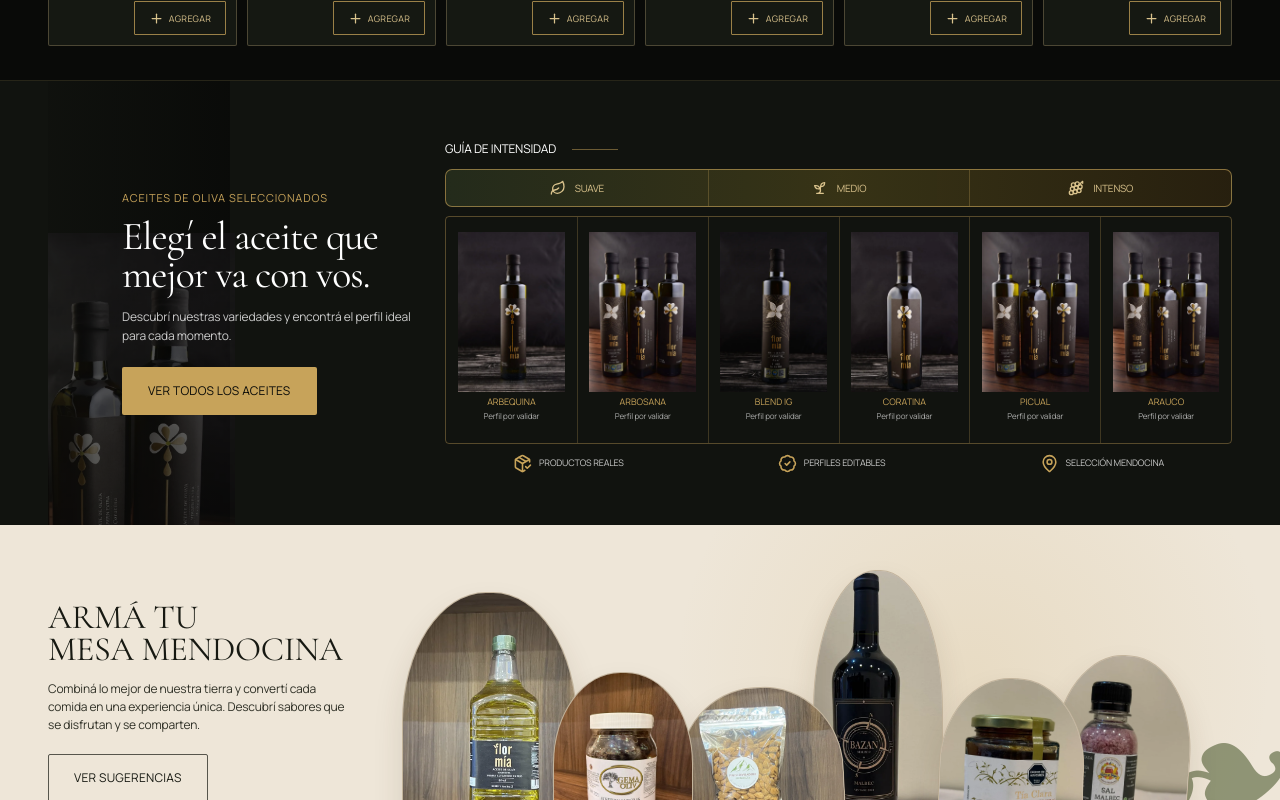
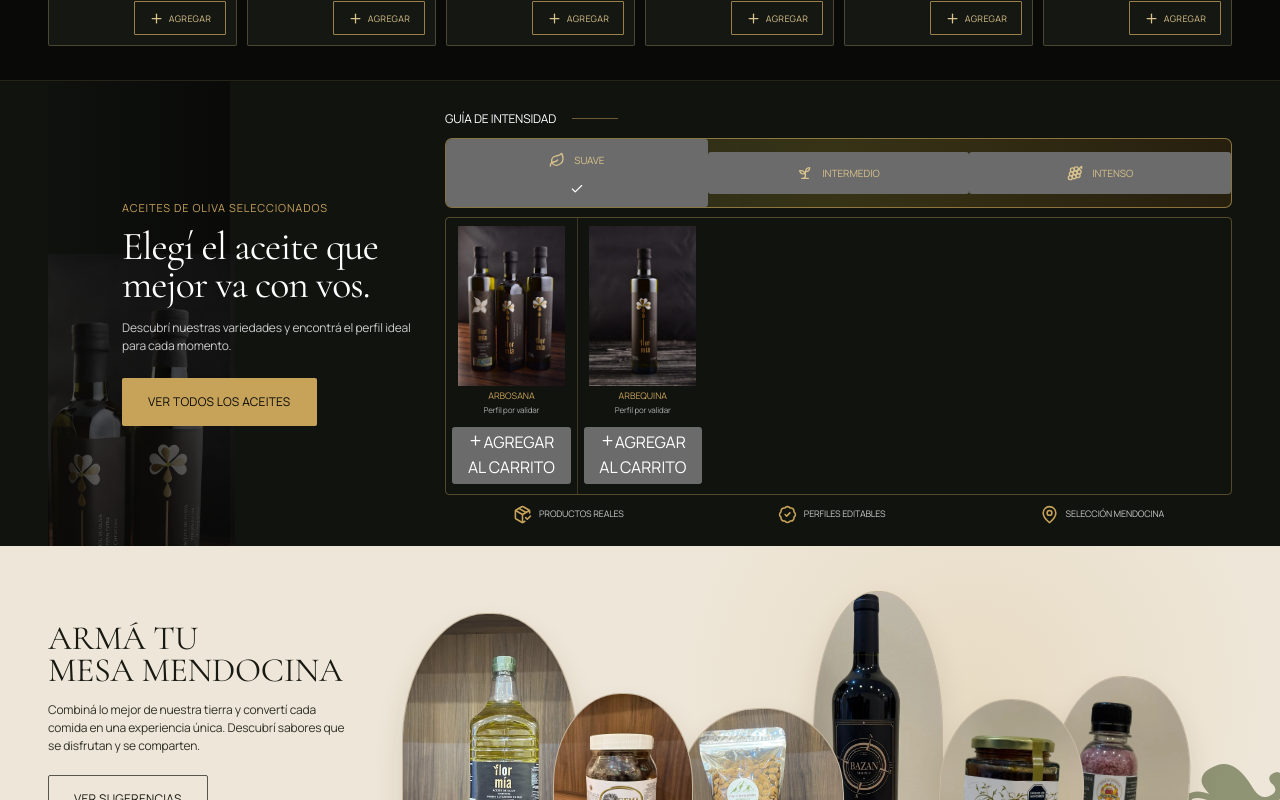
Before and after one commit to AgustinBazanUB/flor-mia-web-fiel-v3, a React (Vite) app: page / in a window 1280 px wide. Shown: the part 1560-2360 px from the top of the page. Built offline with nearby package versions, Linux system fonts and the light colour scheme.

Commit message:
Implementa guía interactiva de aceites

```diff
--- a/src/pages/HomePage.jsx
+++ b/src/pages/HomePage.jsx
@@ -1,5 +1,7 @@
+import { useEffect, useState } from "react";
 import {
   BadgeCheck,
+  Check,
   CreditCard,
   Droplets,
   Gift,
@@ -8,6 +10,7 @@
   Leaf,
   MapPin,
   PackageCheck,
+  Plus,
   Sprout,
   Truck,
   UsersRound,
@@ -16,9 +19,10 @@
 import { assetsManifest, getCategoryAsset } from "../data/assetsManifest";
 import { brand } from "../data/brand";
 import { categories } from "../data/categories";
-import { oliveProfiles } from "../data/oliveProfiles";
-import { products } from "../data/products";
+import { oliveProfileById } from "../data/oliveProfiles";
+import { productById, products } from "../data/products";
 import { promotions } from "../data/promotions";
+import { useCart } from "../context/CartContext";
 import PageMeta from "../components/PageMeta";
 import ProductCard from "../components/ProductCard";
 
@@ -52,6 +56,27 @@
   [assetsManifest.products.malbecSalt, "fm-table-scene__salt"],
 ];
 
+const intensityOptions = [
+  {
+    value: "Suave",
+    label: "SUAVE",
+    Icon: Leaf,
+    profileIds: ["arbosana", "arbequina"],
+  },
+  {
+    value: "Intermedio",
+    label: "INTERMEDIO",
+    Icon: Sprout,
+    profileIds: ["blend", "picual"],
+  },
+  {
+    value: "Intenso",
+    label: "INTENSO",
+    Icon: Grape,
+    profileIds: ["coratina", "arauco"],
+  },
+];
+
 function ResponsiveStorefront({ className = "", story = false }) {
   const asset = story ? assetsManifest.local.story : assetsManifest.local.hero;
 
@@ -77,7 +102,7 @@
         width={asset.width}
         height={asset.height}
         alt={asset.alt}
-        fetchpriority="high"
+        fetchPriority="high"
         decoding="async"
       />
     </picture>
@@ -119,10 +144,88 @@
   );
 }
 
+function OilProfileCard({ profile }) {
+  const { addItem } = useCart();
+  const [feedbackVersion, setFeedbackVersion] = useState(0);
+  const product = productById[profile.productId];
+  const added = feedbackVersion > 0;
+  const unavailable = !product || product.stock === "out" || product.active === false;
+
+  useEffect(() => {
+    if (!feedbackVersion) return undefined;
+    const timeout = window.setTimeout(() => setFeedbackVersion(0), 1600);
+    return () => window.clearTimeout(timeout);
+  }, [feedbackVersion]);
+
+  const handleAdd = () => {
+    if (unavailable) return;
+    addItem(product, {
+      format: "500 cc",
+      variant: product.attributes?.variety ?? profile.name,
+    });
+    setFeedbackVersion((current) => current + 1);
+  };
+
+  return (
+    <article className="fm-variety-card">
+      <img
+        src={profile.image}
+        alt={
+          profile.imageStatus === "verified-product"
+            ? `Botella real de aceite Flor Mía variedad ${profile.name}`
+            : `Fotografía editorial de aceites Flor Mía; imagen específica de ${profile.name} pendiente`
+        }
+        width="900"
+        height="1350"
+        loading="lazy"
+        decoding="async"
+      />
+      <div className="fm-variety-card__content">
+        <h3>{profile.name}</h3>
+        <p>{profile.descriptor ?? "Perfil por validar"}</p>
+        <button
+          className={`fm-variety-card__add${added ? " is-added" : ""}`}
+          type="button"
+          onClick={handleAdd}
+          disabled={unavailable}
+          aria-label={
+            unavailable
+              ? `${profile.name} no está disponible`
+              : added
+                ? `${profile.name} agregado al carrito`
+                : `Agregar ${profile.name} de 500 cc al carrito`
+          }
+        >
+          {added ? (
+            <Check size={15} aria-hidden="true" />
+          ) : (
+            <Plus size={15} aria-hidden="true" />
+          )}
+          {unavailable
+            ? "NO DISPONIBLE"
+            : added
+              ? "AGREGADO"
+              : "AGREGAR AL CARRITO"}
+        </button>
+        <span className="sr-only" aria-live="polite" aria-atomic="true">
+          {added ? `${profile.name} agregado al carrito.` : ""}
+        </span>
+      </div>
+    </article>
+  );
+}
+
 export default function HomePage() {
+  const [selectedIntensity, setSelectedIntensity] = useState("Suave");
   const featuredProducts = products
     .filter((product) => product.editorialFeatured)
     .slice(0, 6);
+  const selectedOption =
+    intensityOptions.find((option) => option.value === selectedIntensity) ??
+    intensityOptions[0];
+  const selectedProfiles = selectedOption.profileIds
+    .map((profileId) => oliveProfileById[profileId])
+    .filter(Boolean);
 
   const structuredData = {
     "@context": "https://schema.org",
@@ -306,37 +409,54 @@
                 <span>GUÍA DE INTENSIDAD</span>
                 <i aria-hidden="true" />
               </div>
-              <div className="fm-intensity" aria-label="Escala de intensidad">
-                <span><Leaf size={16} aria-hidden="true" /> SUAVE</span>
-                <span><Sprout size={16} aria-hidden="true" /> MEDIO</span>
-                <span><Grape size={16} aria-hidden="true" /> INTENSO</span>
+              <div
+                className="fm-intensity"
+                role="group"
+                aria-label="Filtrar aceites por intensidad"
+              >
+                {intensityOptions.map(({ value, label, Icon }) => {
+                  const isActive = selectedIntensity === value;
+                  return (
+                    <button
+                      className={`fm-intensity__button${isActive ? " is-active" : ""}`}
+                      type="button"
+                      aria-pressed={isActive}
+                      onClick={() => setSelectedIntensity(value)}
+                      key={value}
+                    >
+                      <span className="fm-intensity__label">
+                        <Icon size={16} aria-hidden="true" />
+                        {label}
+                      </span>
+                      {isActive ? (
+                        <Check
+                          className="fm-intensity__selected-icon"
+                          size={14}
+                          aria-hidden="true"
+                        />
+                      ) : null}
+                    </button>
+                  );
+                })}
               </div>
+              <p className="sr-only" aria-live="polite" aria-atomic="true">
+                Mostrando aceites de intensidad {selectedIntensity}.
+              </p>
               <div className="fm-variety-grid">
-                {oliveProfiles.map((profile) => (
-                  <article className="fm-variety-card" key={profile.id}>
-                    <img
-                      src={profile.image}
-                      alt={
-                        profile.imageStatus === "verified-product"
-                          ? `Botella real de aceite Flor Mía variedad ${profile.name}`
-                          : `Fotografía editorial de aceites Flor Mía; imagen específica de ${profile.name} pendiente`
-                      }
-                      width="900"
-                      height="1350"
-                      loading="lazy"
-                      decoding="async"
-                    />
-                    <div>
-                      <h3>{profile.name}</h3>
-                      <p>{profile.descriptor ?? "Perfil por validar"}</p>
-                    </div>
-                  </article>
+                {selectedProfiles.map((profile) => (
+                  <OilProfileCard profile={profile} key={profile.id} />
                 ))}
               </div>
               <ul className="fm-guide-badges" aria-label="Características">
-                <li><PackageCheck size={19} aria-hidden="true" /> Productos reales</li>
-                <li><BadgeCheck size={19} aria-hidden="true" /> Perfiles editables</li>
-                <li><MapPin size={19} aria-hidden="true" /> Selección mendocina</li>
+                <li>
+                  <PackageCheck size={19} aria-hidden="true" /> Productos reales
+                </li>
+                <li>
+                  <BadgeCheck size={19} aria-hidden="true" /> Perfiles editables
+                </li>
+                <li>
+                  <MapPin size={19} aria-hidden="true" /> Selección mendocina
+                </li>
               </ul>
             </div>
           </div>
@@ -349,7 +469,11 @@
         >
           <div className="fm-page fm-table__layout">
             <div className="fm-table__copy">
-              <h2 id="table-title">ARMÁ TU<br />MESA MENDOCINA</h2>
+              <h2 id="table-title">
+                ARMÁ TU
+                <br />
+                MESA MENDOCINA
+              </h2>
               <p>
                 Combiná lo mejor de nuestra tierra y convertí cada comida en
                 una experiencia única. Descubrí sabores que se disfrutan y se
@@ -359,7 +483,10 @@
                 VER SUGERENCIAS
               </Link>
             </div>
-            <div className="fm-table-scene" aria-label="Selección de productos reales Flor Mía">
+            <div
+              className="fm-table-scene"
+              aria-label="Selección de productos reales Flor Mía"
+            >
               {tableProducts.map(([asset, className]) => (
                 <img
                   className={className}
@@ -372,7 +499,9 @@
                   key={className}
                 />
               ))}
-              <span className="fm-table-scene__branch" aria-hidden="true">❧</span>
+              <span className="fm-table-scene__branch" aria-hidden="true">
+                ❧
+              </span>
             </div>
           </div>
         </section>
```
